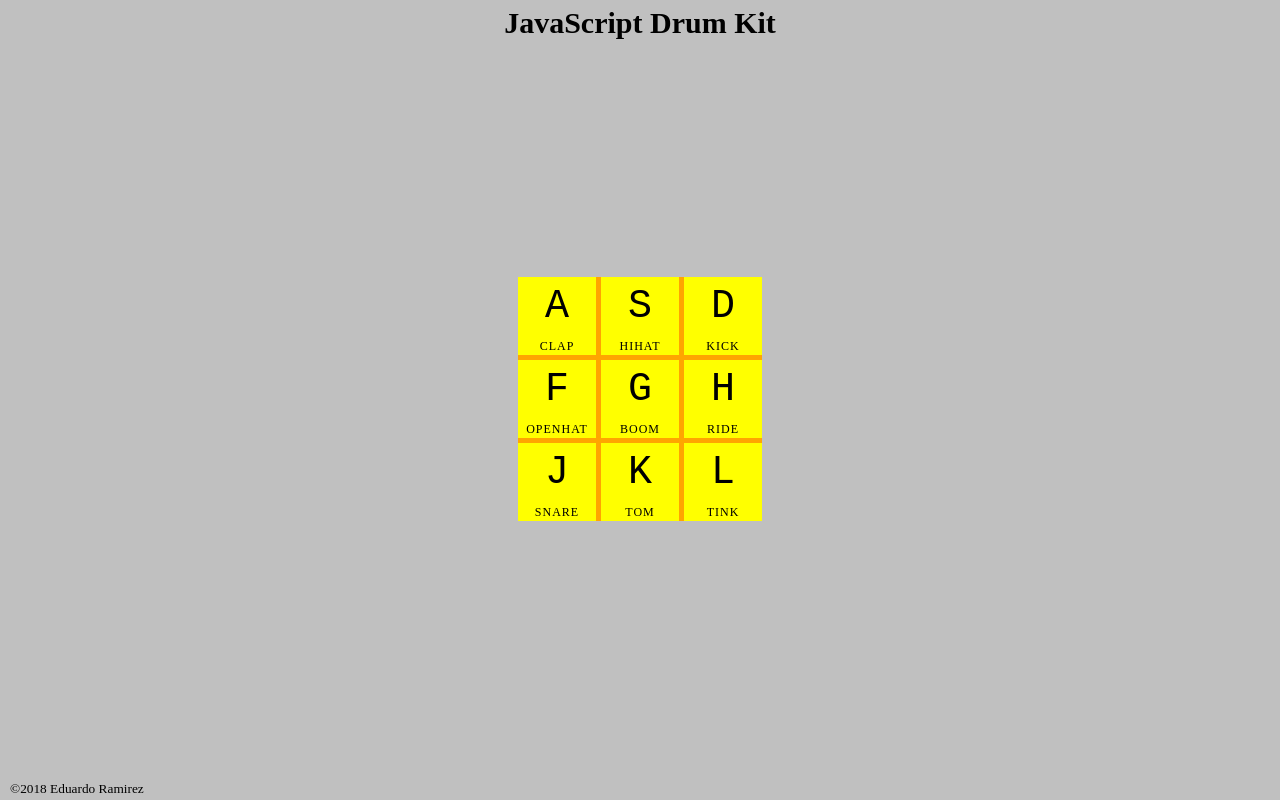
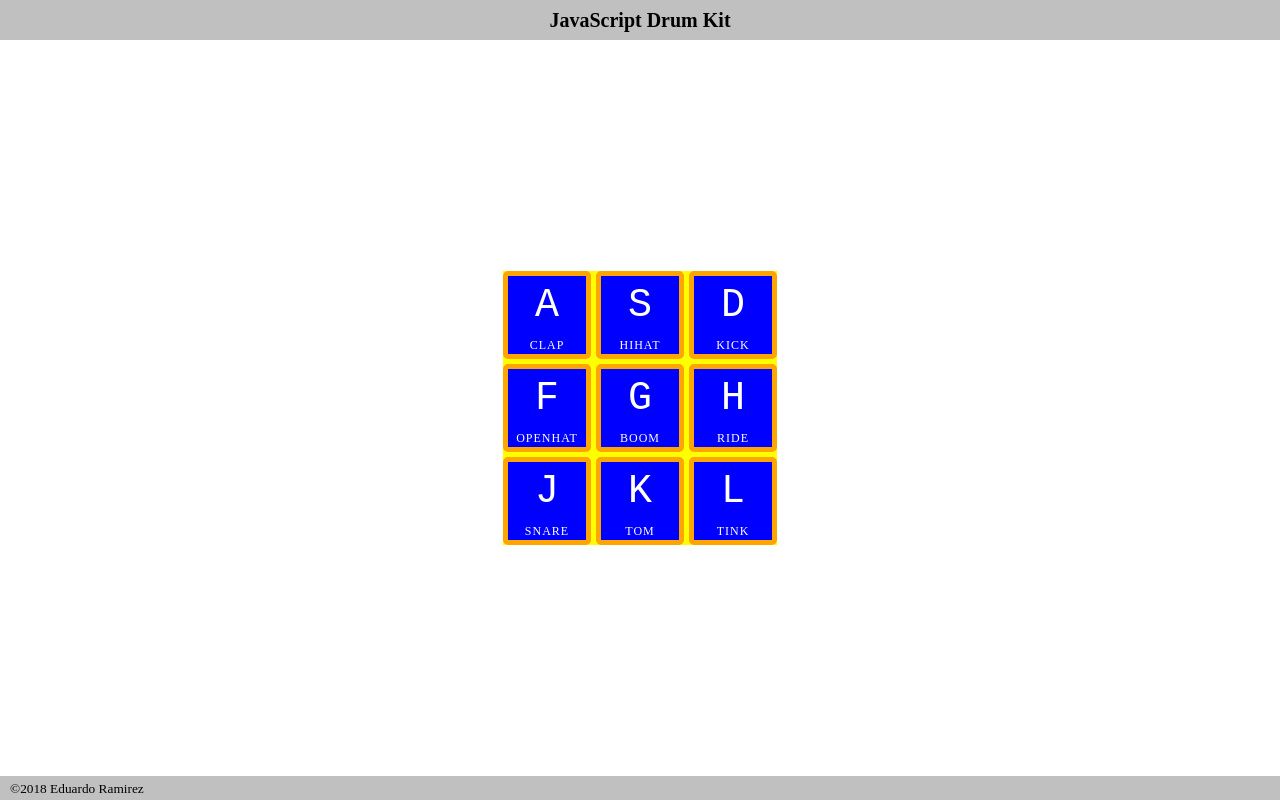
Before and after one commit to edramir18/javascript30, a plain HTML site: page day01/index.html in a window 1280 px wide. Drawn offline with Linux system fonts and the light colour scheme.

Commit message:
Rework layout removing calc and variables

```diff
--- a/day01/css/main.css
+++ b/day01/css/main.css
@@ -1,61 +1,71 @@
-:root{
-    --drumkit-width: calc(7.8rem * 3 + 1rem);
+*, *::after, *::before,
+*:before, *:after {
+    box-sizing: border-box;
 }
 
 html {
     font-size: 10px;
     line-height: 1.5;
 }
+
 body{
     margin: 0;
     padding: 0;
 }
+
 kbd {
     font-size: 4rem;
     display: block;
 }
+
 .container{
     display: grid;
-    grid-template-columns: 1fr var(--drumkit-width) 1fr;
-    grid-template-rows: 4.5rem 1fr 2.4rem;
-    background-color: silver;
+    grid-template-columns: 1fr 27.4rem 1fr;
+    grid-template-rows: 4rem 1fr 2.4rem;
     min-height: 100vh;
 }
+
 .title {
-    font-size: 3rem;
+    font-size: 2rem;
+    line-height: 4rem;
     text-align: center;
     padding: 0;
     margin: 0;
     grid-column: 1 / 4;
     grid-row-start: 1;
-    text-overflow: ellipsis;
+    background-color: silver;
 }
+
 .main {
-    background-color: blue;
-    display: block;
     grid-column-start: 2;
     grid-row: 2;
     align-self: center;
 }
+
 .footer{
-    margin-left: 1rem;
+    padding-left: 1rem;
     font-size: 1.6rem;
     grid-column: 1 / 4;
-    grid-row-start: -1;
+    grid-row-end: -1;
+    background-color: silver;
 }
+
 .keys {
     display: grid;
-    width: var(--drumkit-width);
-    grid-template-columns: repeat(3, 7.8rem);
-    grid-template-rows: repeat(3, 1fr);
+    grid-template-columns: repeat(3, 8.8rem);
+    grid-template-rows: repeat(3, 8.8rem);
     grid-gap: 0.5rem;
-    background-color: orange;
+    background-color: yellow;
+}
 
-}
 .key {
     text-align: center;
-    background-color: yellow;
+    color: white;
+    background-color: blue;
+    border-radius: .5rem;
+    border: .5em solid orange;
 }
+
 .sound {
     font-size: 1.2rem;
     text-transform: uppercase;
```
